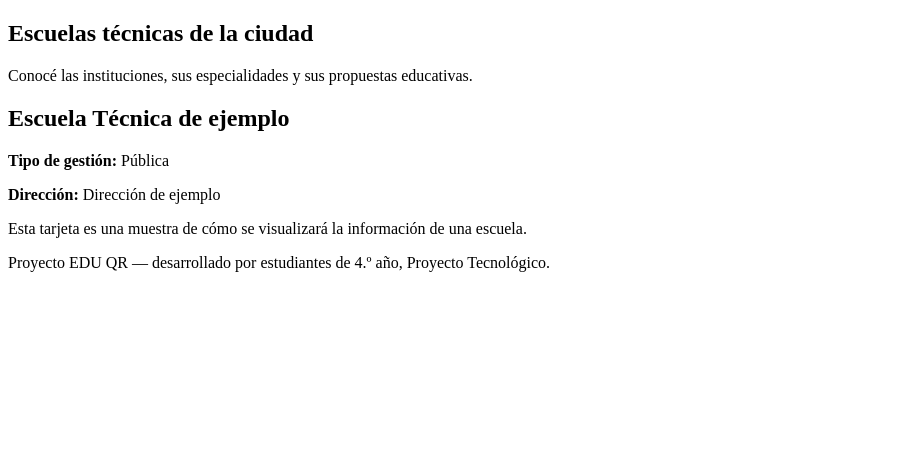
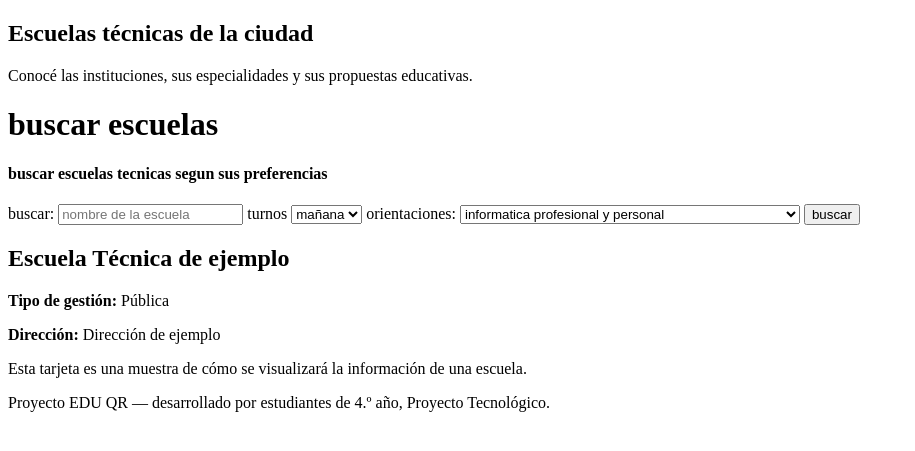
Before and after one commit to LautaroCisterna99/edu-qr, a Flask app: template templates/index.html in a window 1280 px wide. Shown: the part 60-511 px from the top of the page, without its empty margins (0-915 px from the left). Run offline with Flask 3, Linux system fonts and the light colour scheme; the template is opened without the code that fills it, so the values that code supplies are empty.

Commit message:
Agrego formulario de busqueda al index

```diff
--- a/templates/index.html
+++ b/templates/index.html
@@ -8,6 +8,32 @@
     <h1>Escuelas técnicas de la ciudad</h1>
     <p>Conocé las instituciones, sus especialidades y sus propuestas educativas.</p>
 </section>
+    <form method="get">
+      <h1>buscar escuelas</h1>
+      <h4>buscar escuelas tecnicas segun sus preferencias</h4>
+      <label for="buscar">buscar:</label>
+      <input id="buscar" name="buscar" type="text" placeholder="nombre de la escuela">
+
+      <label for="turnos">turnos</label>
+      <select id="turnos" name="turnos">
+         <option>mañana</option>
+         <option>tarde</option>
+         <option>noche</option>
+      </select>
+
+      <label for="orientaciones">orientaciones:</label>
+      <select id="orientaciones" name="orientaciones">
+         <option>informatica profesional y personal</option>
+         <option>industrias y procesos</option>
+         <option>electromecanica</option>
+         <option>maestro mayor de obra</option>
+         <option>tecnicatura en petroleo y gas</option>
+         <option>tecnicatura en electricidad</option>
+         <option>Bachiller en Ciencias Naturales</option>
+         <option>Técnico en Biología Marina, Pesquerías y Laboratorio</option>
+      </select>
+      <button>buscar</button>
+   </form>
 
 <section class="lista-escuelas">
     <article class="tarjeta-escuela">
```
